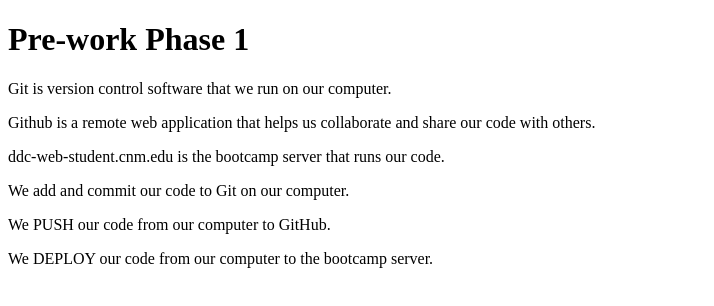
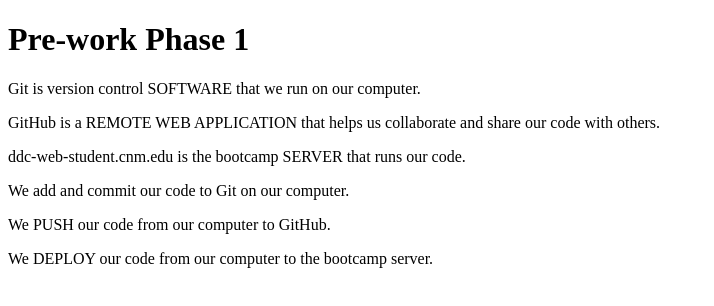
Before and after one commit to mw78/pre-work-phase-1, a plain HTML site: page index.html in a window 1280 px wide. Shown: the whole page, without its empty margins (0-714 px from the left). Drawn offline with Linux system fonts and the light colour scheme.

Commit message:
Added index.html file and corrected a typo of mine.

```diff
--- a/index.html
+++ b/index.html
@@ -6,9 +6,9 @@
 </head>
 <body>
 <h1>Pre-work Phase 1</h1>
-<p>Git is version control software that we run on our computer.</p>
-<p>Github is a remote web application that helps us collaborate and share our code with others.</p>
-<p>ddc-web-student.cnm.edu is the bootcamp server that runs our code.</p>
+<p>Git is version control SOFTWARE that we run on our computer.</p>
+<p>GitHub is a REMOTE WEB APPLICATION that helps us collaborate and share our code with others.</p>
+<p>ddc-web-student.cnm.edu is the bootcamp SERVER that runs our code.</p>
 <p>We add and commit our code to Git on our computer.</p>
 <p>We PUSH our code from our computer to GitHub.</p>
 <p>We DEPLOY our code from our computer to the bootcamp server.</p>
```
